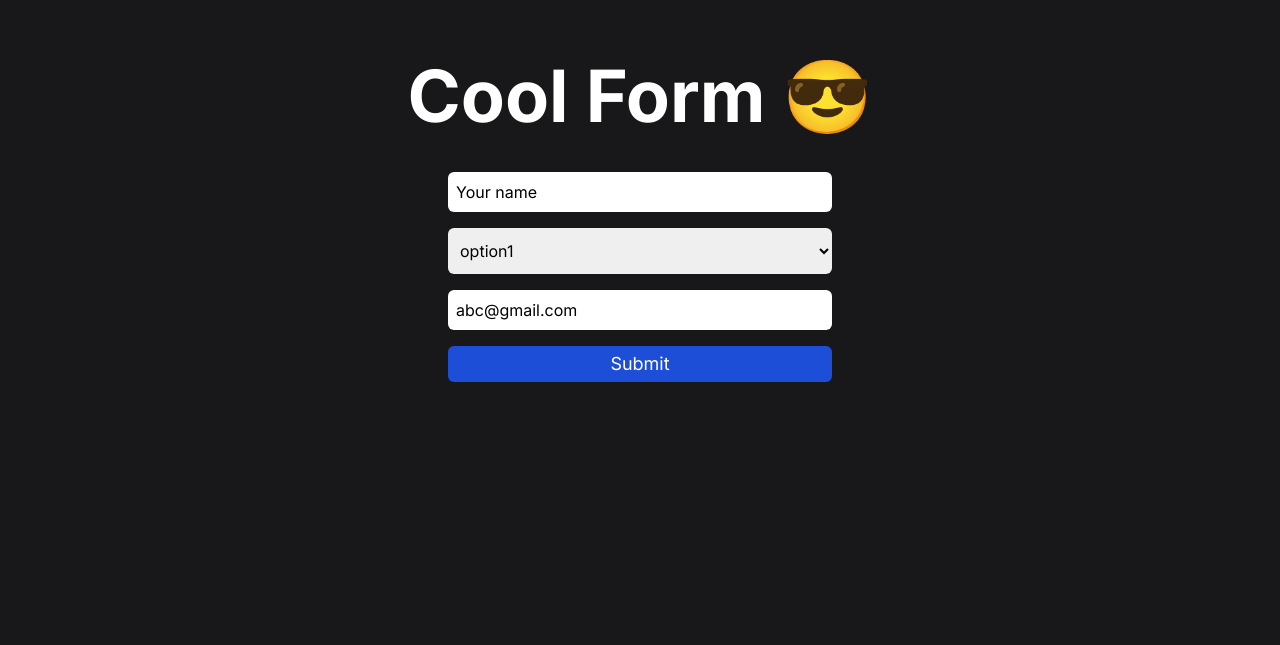
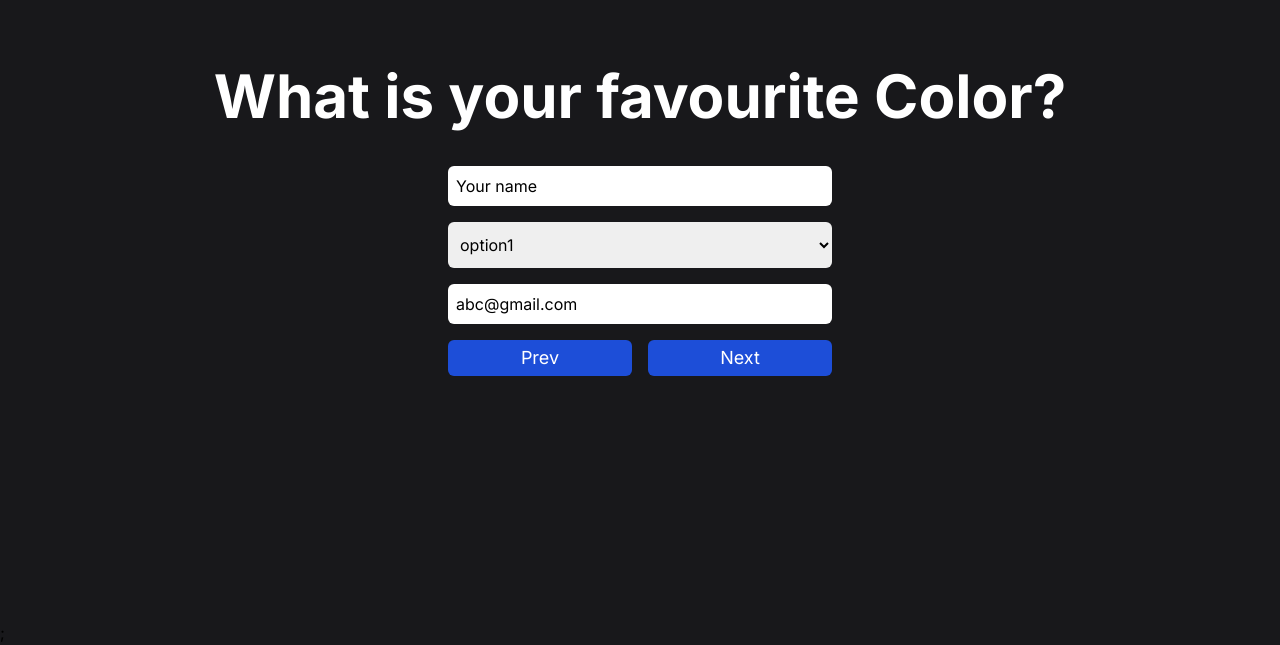
Before and after one commit to sacarvy/Form-UI-Pattern, a Next.js app: page / in a window 1280 px wide. Shown: the part 179-824 px from the top of the page. Before the commit the page ends 800 px from the top, so only its background shows below. Built offline with nearby package versions, Linux system fonts and the light colour scheme.

Commit message:
added multistep functionality

```diff
--- a/app/page.tsx
+++ b/app/page.tsx
@@ -1,9 +1,10 @@
 "use client";
 import Form from "@/components/Form";
-import { Form as FormTypes } from "@/types";
-import { useState } from "react";
+import { Form as FormTypes, MultiStepForm as TMultiStepForm } from "@/types";
+import React, { useState } from "react";
 
-const form: FormTypes = {
+const step: FormTypes = {
+  title: "What is your favourite Color?",
   fields: [
     {
       type: "text",
@@ -49,18 +50,136 @@ const form: FormTypes = {
   ],
 };
 
-export default function Home() {
-  const [Data, setData] = useState("");
+const step2: FormTypes = {
+  title: "Where have you visited?",
+  fields: [
+    {
+      type: "text",
+      id: "username",
+      value: "Your name",
+      label: "Which is your favourite colour?",
+      rules: {
+        required: "What you doing bro?",
+      },
+    },
+    {
+      type: "select",
+      id: "some2",
+      label: "example@gmail.com",
+      rules: {
+        required: "This field is required",
+      },
+      options: [
+        {
+          id: "option1",
+          label: "option1",
+        },
+        {
+          id: "option2",
+          label: "option2",
+        },
+        {
+          id: "option3",
+          label: "option3",
+        },
+        {
+          id: "option4",
+          label: "option4",
+        },
+      ],
+    },
+    {
+      type: "email",
+      value: "abc@gmail.com",
+      id: "companyEmail",
+      label: "Which is your favourite colour?",
+    },
+  ],
+};
+
+const multiSteps: TMultiStepForm = {
+  steps: [step, step2],
+};
+
+type TStep = {
+  [key: string]: string;
+};
+
+type TMultiStepFormContext = {
+  next: () => void;
+  prev: () => void;
+  stepCount: number;
+};
+
+export const MultiStepFormContext = React.createContext<TMultiStepFormContext>(
+  {} as TMultiStepFormContext
+);
+
+function MultiStepForm({
+  info,
+  handleSubmit,
+}: {
+  info: TMultiStepForm;
+  handleSubmit: (data: TStep) => void;
+}) {
+  const [Data, setData] = useState<TStep>({});
+  const [stepCount, setStepCount] = useState<number>(0);
   return (
-    <div className="h-screen transition flex justify-center items-center flex-col gap-10">
-      <h1 className="text-white text-7xl font-bold">Cool Form 😎</h1>
-      <Form
-        formData={form}
-        onSubmit={(data) => {
-          setData(JSON.stringify(data as Object));
+    <>
+      <MultiStepFormContext.Provider
+        value={{
+          next: () => {
+            setStepCount((prev) => prev + 1);
+          },
+          prev: () => {
+            setStepCount((prev) => prev - 1);
+          },
+          stepCount: stepCount,
         }}
-      />
-      {Data && <p className="text-lg text-white">{Data}</p>}
-    </div>
+      >
+        {info.steps.map((step, idx) => {
+          return (
+            <div
+              className={`${
+                stepCount !== idx ? "hidden" : ""
+              } h-screen transition flex justify-center items-center flex-col gap-10`}
+              key={step.title}
+            >
+              <h1 className="text-white text-6xl font-bold">
+                {step.title || ""}
+              </h1>
+              <Form
+                lastStep={idx + 1 === info.steps.length}
+                formData={step}
+                onSubmit={(data) => {
+                  setData((prev) => {
+                    let newState = prev;
+                    newState[step.title as string] = JSON.stringify(data);
+                    return newState;
+                  });
+                  if (idx + 1 === info.steps.length) {
+                    handleSubmit(Data);
+                  }
+                }}
+              />
+            </div>
+          );
+        })}
+      </MultiStepFormContext.Provider>
+    </>
   );
 }
+
+export default function Home() {
+  const handleSubmit = (data: TStep) => {
+    alert(JSON.stringify(data));
+    localStorage.setItem("formData", JSON.stringify(data));
+  };
+  return (
+    <>
+      <div className="transition">
+        <MultiStepForm info={multiSteps} handleSubmit={handleSubmit} />;
+      </div>
+    </>
+  );
+}
--- a/components/Form.tsx
+++ b/components/Form.tsx
@@ -4,11 +4,15 @@ import Input from "./ui/Input";
 import generateDefaultValues from "@/utils/generateDefaultValues";
 import { FormErrors, FormField } from "./ui/FormComponents";
 import Select from "./ui/Select";
+import { useContext } from "react";
+import { MultiStepFormContext } from "@/app/page";
 
 export default function FormWrapper({
+  lastStep = true,
   formData,
   onSubmit,
 }: {
+  lastStep: boolean;
   formData: FormTypes;
   onSubmit: (data: unknown) => void;
 }) {
@@ -19,21 +23,30 @@ export default function FormWrapper({
   return (
     <>
       <FormProvider {...methods}>
-        <Form methods={methods} onSubmit={onSubmit} formData={formData} />
+        <Form
+          methods={methods}
+          lastStep={lastStep}
+          onSubmit={onSubmit}
+          formData={formData}
+        />
       </FormProvider>
     </>
   );
 }
 
 function Form({
+  lastStep,
   methods,
   onSubmit,
   formData,
 }: {
+  lastStep: boolean;
   methods: UseFormReturn;
   onSubmit: (data: unknown) => void;
   formData: FormTypes;
 }) {
+  const { next, prev, stepCount } = useContext(MultiStepFormContext);
+
   return (
     <>
       <form
@@ -126,12 +139,31 @@ function Form({
           }
         })}
 
+        {!lastStep ? (
+          <div className="flex justify-between items-center gap-4">
+            <button
+              type="submit"
+              className="text-lg bg-blue-700 text-white py-1 w-full rounded-md"
+              onClick={prev}
+            >
+              Prev
+            </button>
+            <button
+              type="submit"
+              className="text-lg bg-blue-700 text-white py-1 w-full rounded-md"
+              onClick={next}
+            >
+              Next
+            </button>
+          </div>
+        ) : (
           <button
             type="submit"
             className="text-lg bg-blue-700 text-white py-1 w-full rounded-md"
           >
             Submit
           </button>
+        )}
       </form>
     </>
   );
--- a/components/index.tsx
+++ b/components/index.tsx
@@ -1,5 +1,4 @@
 import Form from "./Form";
 import FormInput from "./ui/Input";
-import FormFields from "./FormFields";
 
-export { Form, FormInput, FormFields };
+export { Form, FormInput };
--- a/types/index.ts
+++ b/types/index.ts
@@ -27,6 +27,6 @@ export type Form = {
   fields: Array<Field>;
 };
 
-export type StepperForm = {
+export type MultiStepForm = {
   steps: Array<Form>;
 };
```
Lines whose indentation alone changed are shown as unchanged.
